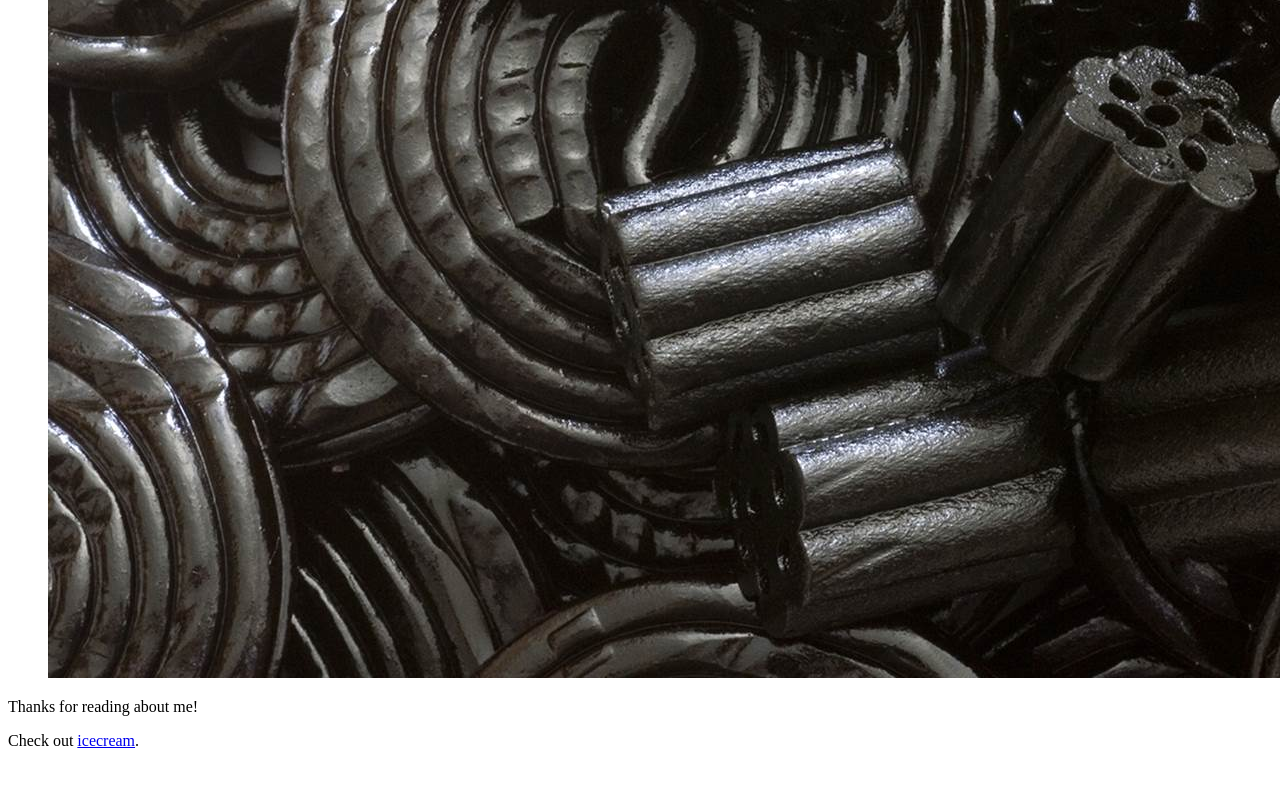
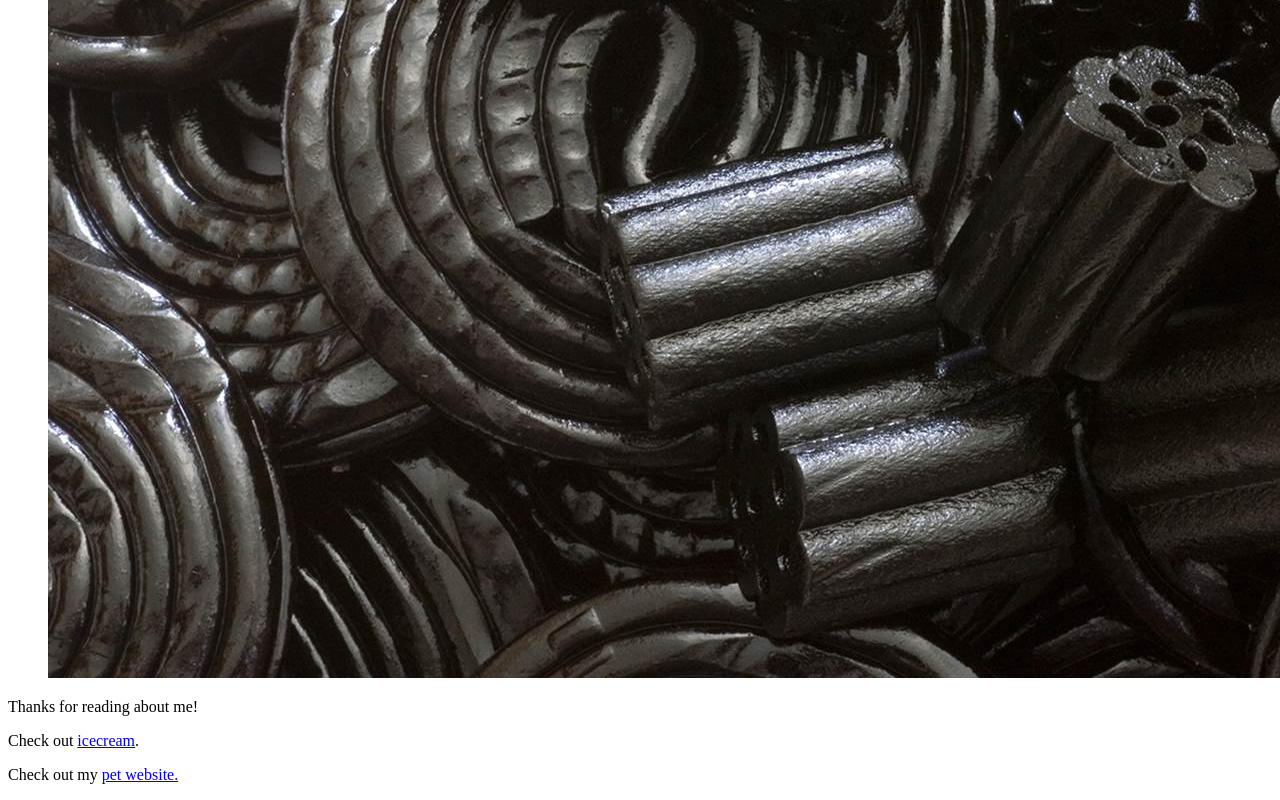
Before and after one commit to azamatbekmurat/my-first-webpage, a plain HTML site: page favorite-things.html in a window 1280 px wide. Shown: the part 1335-2135 px from the top of the page. Before the commit the page ends 2101 px from the top, so only its background shows below. Drawn offline with Linux system fonts and the light colour scheme.

Commit message:
add some last changes

```diff
--- a/favorite-things.html
+++ b/favorite-things.html
@@ -34,6 +34,6 @@
 
     <p>Thanks for reading about me!</p>
     <p>Check out <a href="https://www.baskinrobbins.com/">icecream</a>. </p>
-
+    <p>Check out my <a href="my-pet.html">pet website.</p>
   </body>
 </html>
```
